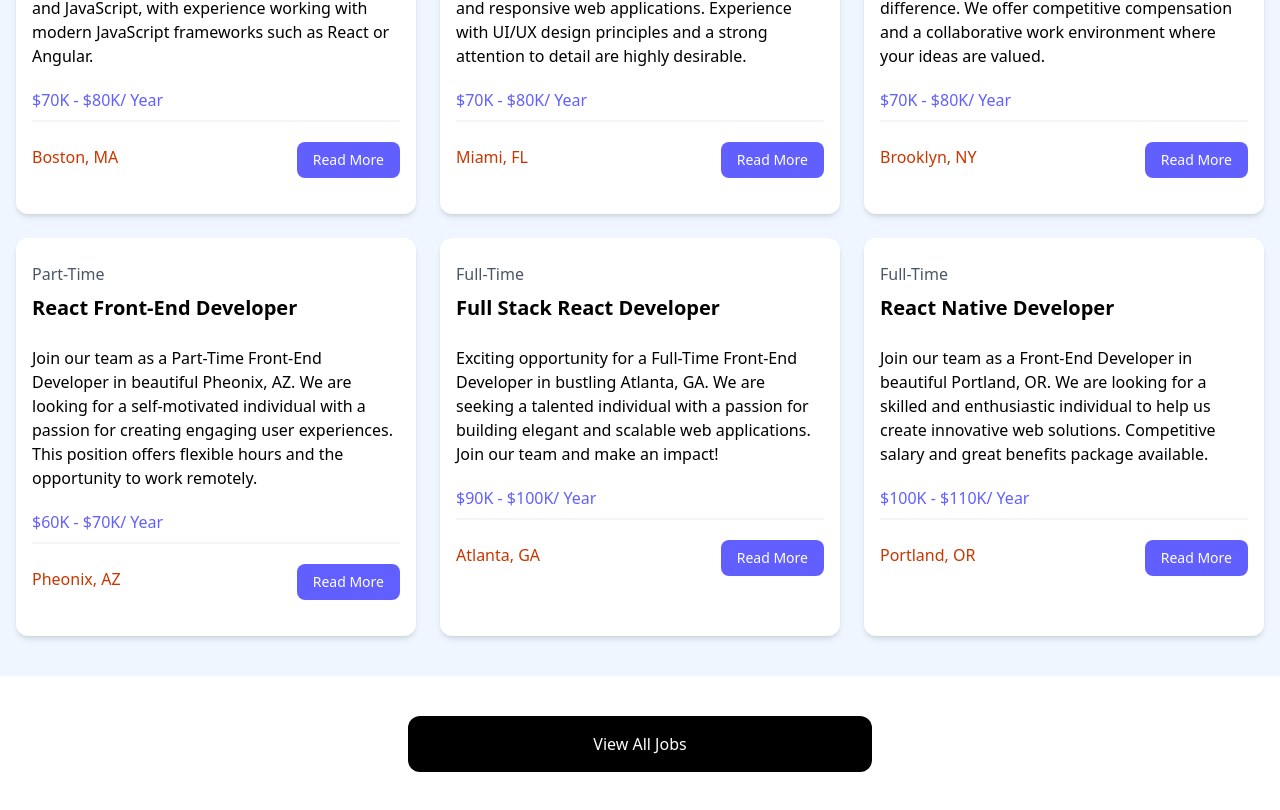
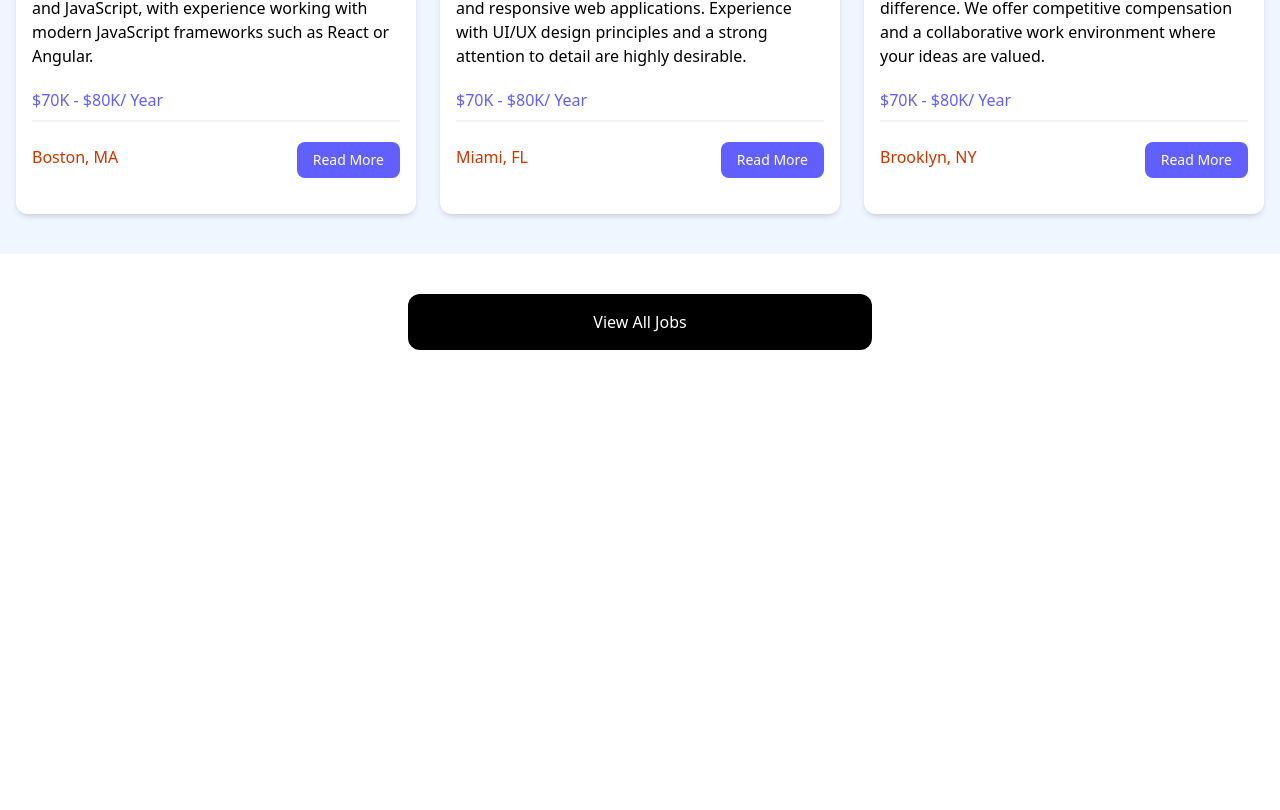
Before and after one commit to princemanzi/react-jobs, a React (Vite) app: page / in a window 1280 px wide. Shown: the part 893-1703 px from the top of the page. After the commit the page ends 1283 px from the top, so only its background shows below. Built offline with nearby package versions, Linux system fonts and the light colour scheme.

Commit message:
initial commit

```diff
--- a/src/App.jsx
+++ b/src/App.jsx
@@ -4,6 +4,7 @@
 import Hero from "./components/Hero";
 import HomeCards from "./components/HomeCards";
 import JobListings from "./components/JobListings";
+import ViewAllJobs from "./components/ViewAllJobs";
 const App = () => {
   return (
     <>
@@ -11,16 +12,7 @@
       <Hero />
       <HomeCards />
       <JobListings />
-
-
-      <section className="m-auto max-w-lg my-10 px-6">
-        <a
-          href="jobs.html"
-          className="block bg-black text-white text-center py-4 px-6 rounded-xl hover:bg-gray-700"
-        >
-          View All Jobs
-        </a>
-      </section>
+      <ViewAllJobs />
     </>
   );
 };
--- a/src/components/JobListings.jsx
+++ b/src/components/JobListings.jsx
@@ -2,6 +2,7 @@
 import JobListing from "./JobListing";
 
 const JobListings = () => {
+  const recentJobs = Jobs.slice(0, 3);
   return (
     <section className="bg-blue-50 px-4 py-10">
       <div className="container-xl lg:container m-auto">
@@ -9,7 +10,7 @@
           Browse Jobs
         </h2>
         <div className="grid grid-cols-1 md:grid-cols-3 gap-6">
-          {Jobs.map((job) => (
+          {recentJobs.map((job) => (
             <JobListing key={job.id} job={job} />
           ))}
         </div>
--- /dev/null
+++ b/src/components/ViewAllJobs.jsx
@@ -0,0 +1,18 @@
+import React from 'react'
+
+const ViewAllJobs = () => {
+  return (
+    <div>
+      <section className="m-auto max-w-lg my-10 px-6">
+        <a
+          href="jobs.html"
+          className="block bg-black text-white text-center py-4 px-6 rounded-xl hover:bg-gray-700"
+        >
+          View All Jobs
+        </a>
+      </section>
+    </div>
+  )
+}
+
+export default ViewAllJobs
```
